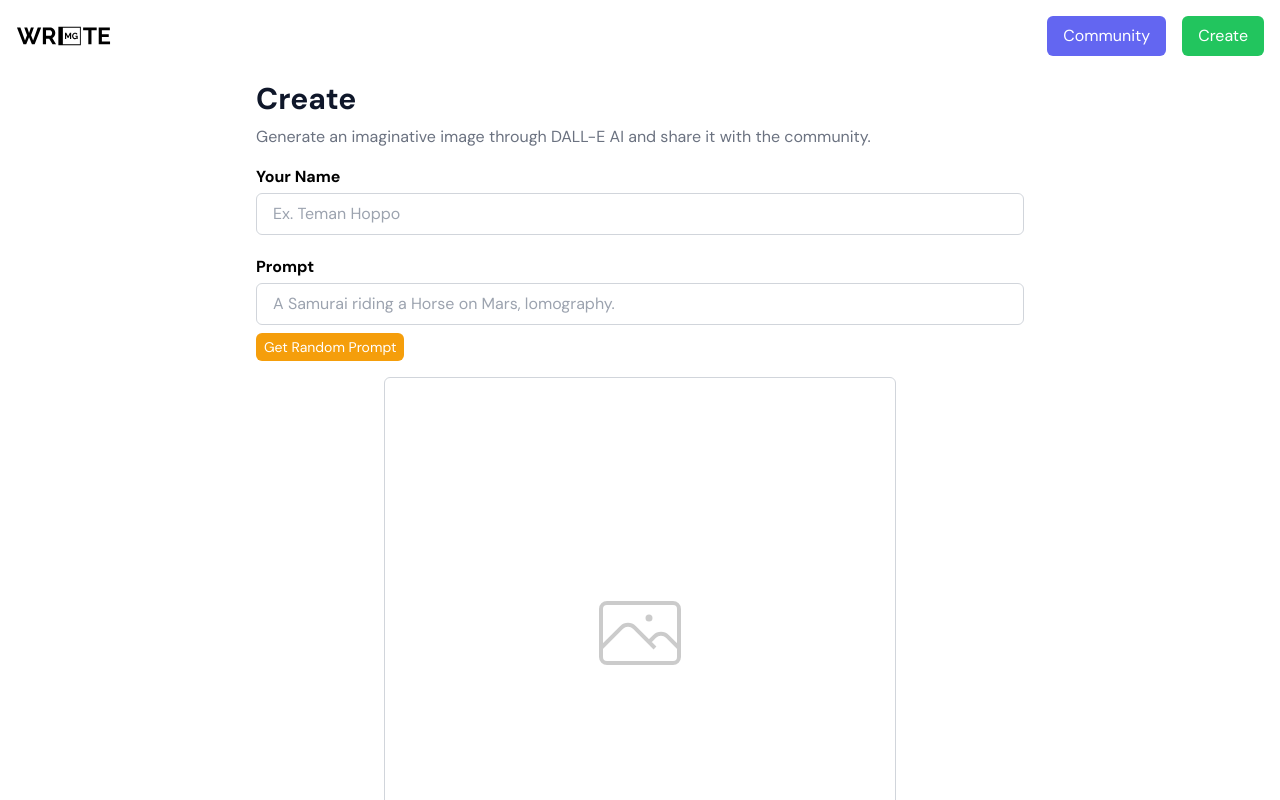
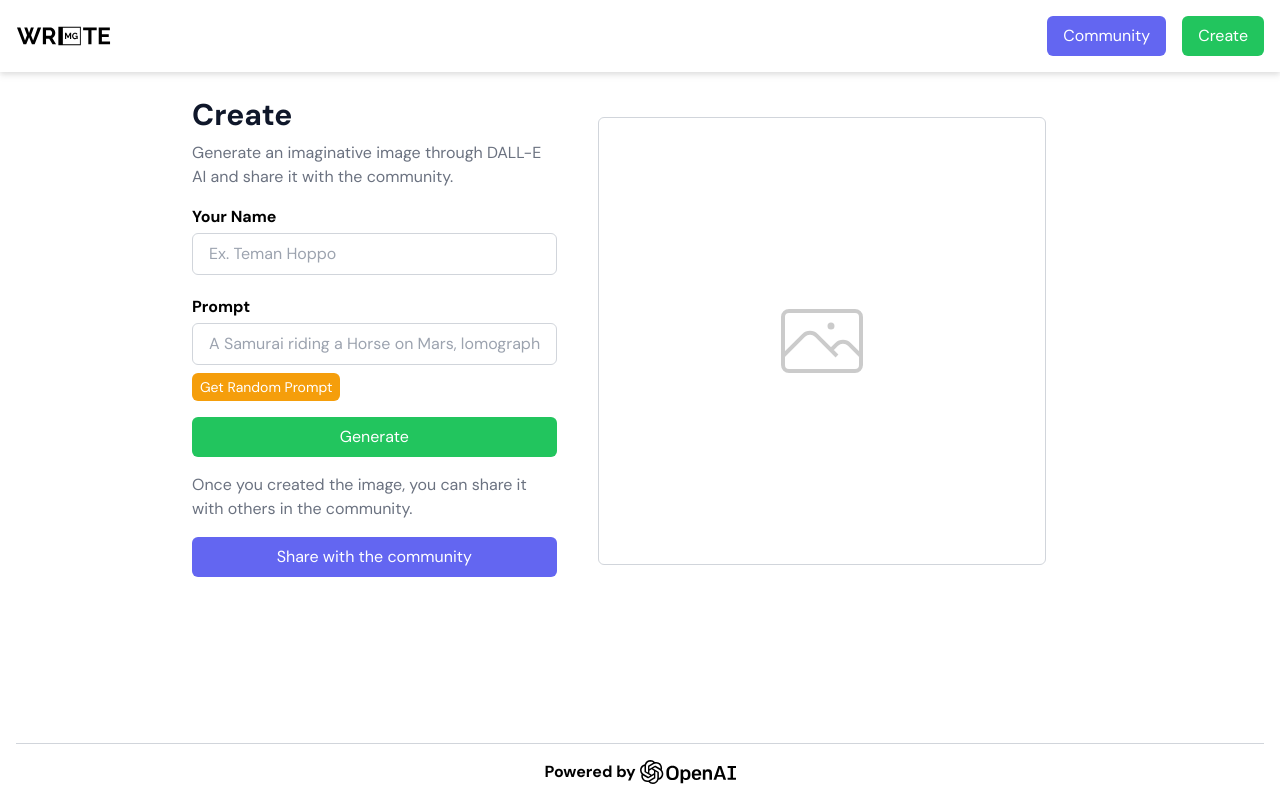
Before and after one commit to FAlZAN/WriteIMG, a React (Vite) app in the folder client/: page /post in a window 1280 px wide. Shown: the top 800 px of the page. Built offline with nearby package versions, Linux system fonts and the light colour scheme.

Commit message:
layout fix on image generate page

```diff
--- a/client/src/App.jsx
+++ b/client/src/App.jsx
@@ -11,7 +11,7 @@
       <BrowserRouter basename="/">
         <div className="h-screen px-4 font-DMSans flex flex-col justify-between relative">
           <Header />
-          <main className="pt-[73px]">
+          <main className="mt-4 pt-[73px]">
             <Routes>
               <Route path="/" element={<Home />} />
               <Route path="/post" element={<Post />} />
--- a/client/src/component/Header.jsx
+++ b/client/src/component/Header.jsx
@@ -1,6 +1,7 @@
 import React, { useState, useEffect } from "react";
+import { Link } from "react-router-dom";
+// icons
 import logoLight from "../assets/logo-light.svg";
-import { Link } from "react-router-dom";
 import ham from "../assets/ham.svg";
 import close from "../assets/close.svg";
 
@@ -20,7 +21,7 @@
   };
 
   return (
-    <header className="w-full bg-white/50 backdrop-blur fixed left-0 top-0 z-10">
+    <header className="w-full bg-white drop-shadow-md  fixed left-0 top-0 z-10">
       <div className="px-4 py-4 flex justify-between items-center">
         <div>
           <Link to="/">
--- a/client/src/pages/Community.jsx
+++ b/client/src/pages/Community.jsx
@@ -87,7 +87,7 @@
   };
 
   return (
-    <section className="max-w-3xl mx-auto">
+    <section className="max-w-4xl mx-auto">
       <div>
         <h1 className="my-2 text-3xl font-semibold text-slate-900">
           Community Showcase
--- a/client/src/pages/Home.jsx
+++ b/client/src/pages/Home.jsx
@@ -7,7 +7,7 @@
 
 function Home() {
   return (
-    <section className="max-w-3xl mx-auto -mt-1">
+    <section className="max-w-4xl mx-auto -mt-1">
       <div>
         <div className="py-12">
           <p className="text-5xl text-center">
--- a/client/src/pages/Post.jsx
+++ b/client/src/pages/Post.jsx
@@ -84,12 +84,13 @@
   };
 
   return (
-    <section className="max-w-3xl mx-auto">
+    <section className="max-w-4xl mx-auto lg:flex">
+      <div>
         <div>
           <h1 className="my-2 font-semibold text-slate-900 text-3xl">Create</h1>
           <p className="text-gray-500 text-base">
-          Generate an imaginative image through DALL-E AI and share it with the
-          community.
+            Generate an imaginative image through DALL-E AI and share it with
+            the community.
           </p>
         </div>
 
@@ -134,7 +135,7 @@
               </button>
             </div>
 
-          <div className="w-full h-[85vw] md:w-[40vw] md:h-[40vw] xl:w-[40vw] xl:h-[40vw] mx-auto p-2 border border-gray-300 rounded-md flex justify-center items-center relative">
+            <div className="w-full h-[85vw] md:w-[40vw] md:h-[40vw] xl:w-[40vw] xl:h-[40vw] mx-auto p-2 border border-gray-300 rounded-md lg:hidden flex justify-center items-center relative">
               {form.photo ? (
                 <img
                   className="w-full h-full object-contain"
@@ -192,6 +193,46 @@
             </button>
           </div>
         </form>
+      </div>
+
+      <div className="w-full hidden lg:flex lg:justify-center lg:items-center">
+        <div className="w-full md:w-[35vw] md:h-[35vw] xl:w-[35vw] xl:h-[35vw] mx-auto p-2 border border-gray-300 rounded-md flex justify-center items-center relative">
+          {form.photo ? (
+            <img
+              className="w-full h-full object-contain"
+              src={form.photo}
+              alt={form.prompt}
+            />
+          ) : (
+            <img
+              className="w-24 object-contain opacity-20"
+              src={noImage}
+              alt="no image"
+            />
+          )}
+
+          {generatingImg && (
+            <div className="w-full h-full bg-black/40 rounded-md flex justify-center items-center absolute top-0 left-0">
+              <svg
+                aria-hidden="true"
+                className="inline w-10 h-10 mr-2 text-gray-200 animate-spin fill-[#6469ff]"
+                viewBox="0 0 100 101"
+                fill="none"
+                xmlns="http://www.w3.org/2000/svg"
+              >
+                <path
+                  d="M100 50.5908C100 78.2051 77.6142 100.591 50 100.591C22.3858 100.591 0 78.2051 0 50.5908C0 22.9766 22.3858 0.59082 50 0.59082C77.6142 0.59082 100 22.9766 100 50.5908ZM9.08144 50.5908C9.08144 73.1895 27.4013 91.5094 50 91.5094C72.5987 91.5094 90.9186 73.1895 90.9186 50.5908C90.9186 27.9921 72.5987 9.67226 50 9.67226C27.4013 9.67226 9.08144 27.9921 9.08144 50.5908Z"
+                  fill="currentColor"
+                />
+                <path
+                  d="M93.9676 39.0409C96.393 38.4038 97.8624 35.9116 97.0079 33.5539C95.2932 28.8227 92.871 24.3692 89.8167 20.348C85.8452 15.1192 80.8826 10.7238 75.2124 7.41289C69.5422 4.10194 63.2754 1.94025 56.7698 1.05124C51.7666 0.367541 46.6976 0.446843 41.7345 1.27873C39.2613 1.69328 37.813 4.19778 38.4501 6.62326C39.0873 9.04874 41.5694 10.4717 44.0505 10.1071C47.8511 9.54855 51.7191 9.52689 55.5402 10.0491C60.8642 10.7766 65.9928 12.5457 70.6331 15.2552C75.2735 17.9648 79.3347 21.5619 82.5849 25.841C84.9175 28.9121 86.7997 32.2913 88.1811 35.8758C89.083 38.2158 91.5421 39.6781 93.9676 39.0409Z"
+                  fill="currentFill"
+                />
+              </svg>
+            </div>
+          )}
+        </div>
+      </div>
     </section>
   );
 }
```
Also changed, not shown: 2 other files (tests, documents, lock files or other folders). Lines whose indentation alone changed are shown as unchanged.
